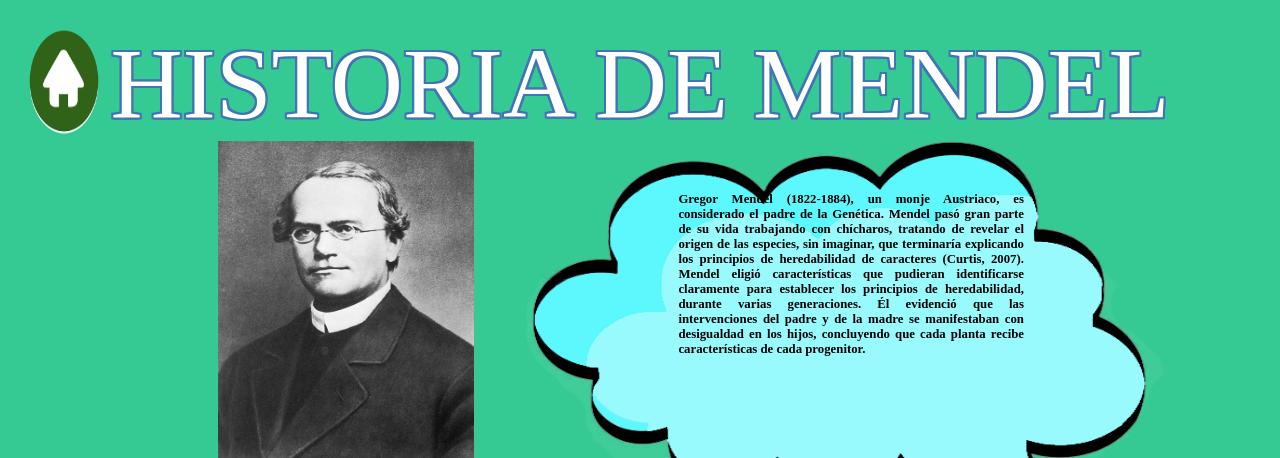
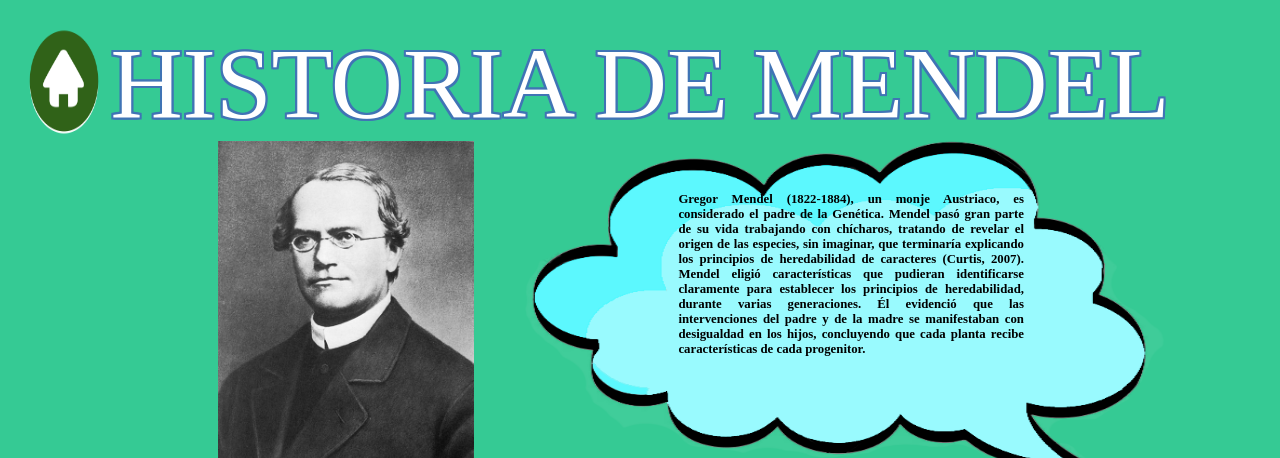
Before and after one commit to nicasop/mendelEncarta, a PHP site: page /historia.php in a window 1280 px wide. Shown: the top 458 px of the page. Run offline with PHP 8.4, Linux system fonts and the light colour scheme; some web fonts are replaced.

Commit message:
cambios 2

```diff
--- a/css/estiloh.css
+++ b/css/estiloh.css
@@ -24,14 +24,14 @@ header{
 .nube{
     position: absolute;
     width: 50%;
-    height: 24rem;
+    height: 42%;
     margin-left: 41%;
 }
 .textoNube{
     font-size: 1vw;
     position: absolute;
     width: 27%;
-    height: 24rem;
+    height: 40%;
     margin-top: 4%;
     margin-left: 53%;
     text-align: justify;
@@ -46,7 +46,7 @@ header{
     top: 15%;
     left: 17%;
     width: 20%;
-    height: 20rem;
+    height: 10%;
 }
 
 .slide{
@@ -54,7 +54,7 @@ header{
 
     left: 82%;
     width: 15%;
-    height: 25rem;
+    height: 45%;
 }
 .slide img{
     width: 100%;
@@ -94,8 +94,8 @@ iframe{
     position: absolute;
     margin-top:2%;
     margin-left: 27%;
-    width: 50%;
-    height: 25.5rem;
+    width: 56%;
+    height: 40%;
 }
 
 .titulo1{
@@ -127,7 +127,7 @@ iframe{
     position: absolute;
     margin-top: 5%;
     margin-left: 4%;
-    height: 14rem;
+    height: 24%;
     width: 22%;
     z-index: -1;
 }
```
